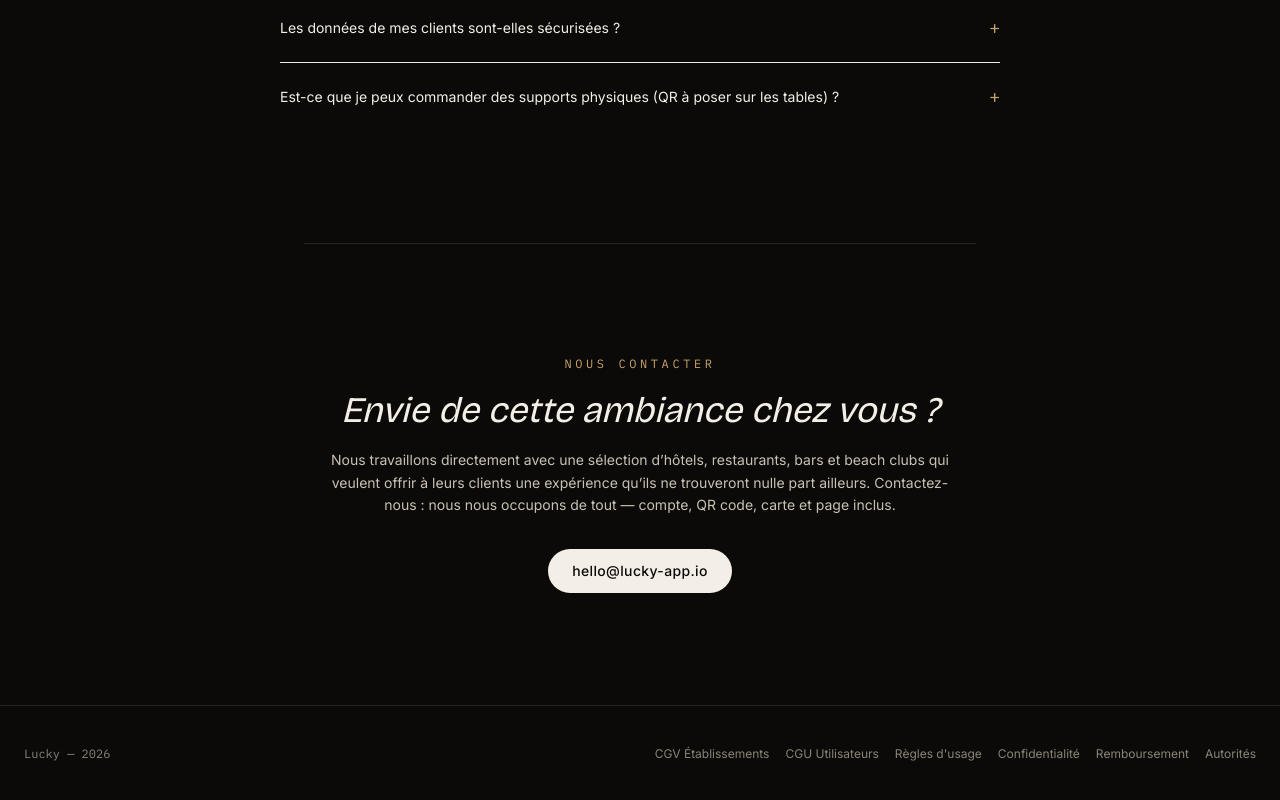
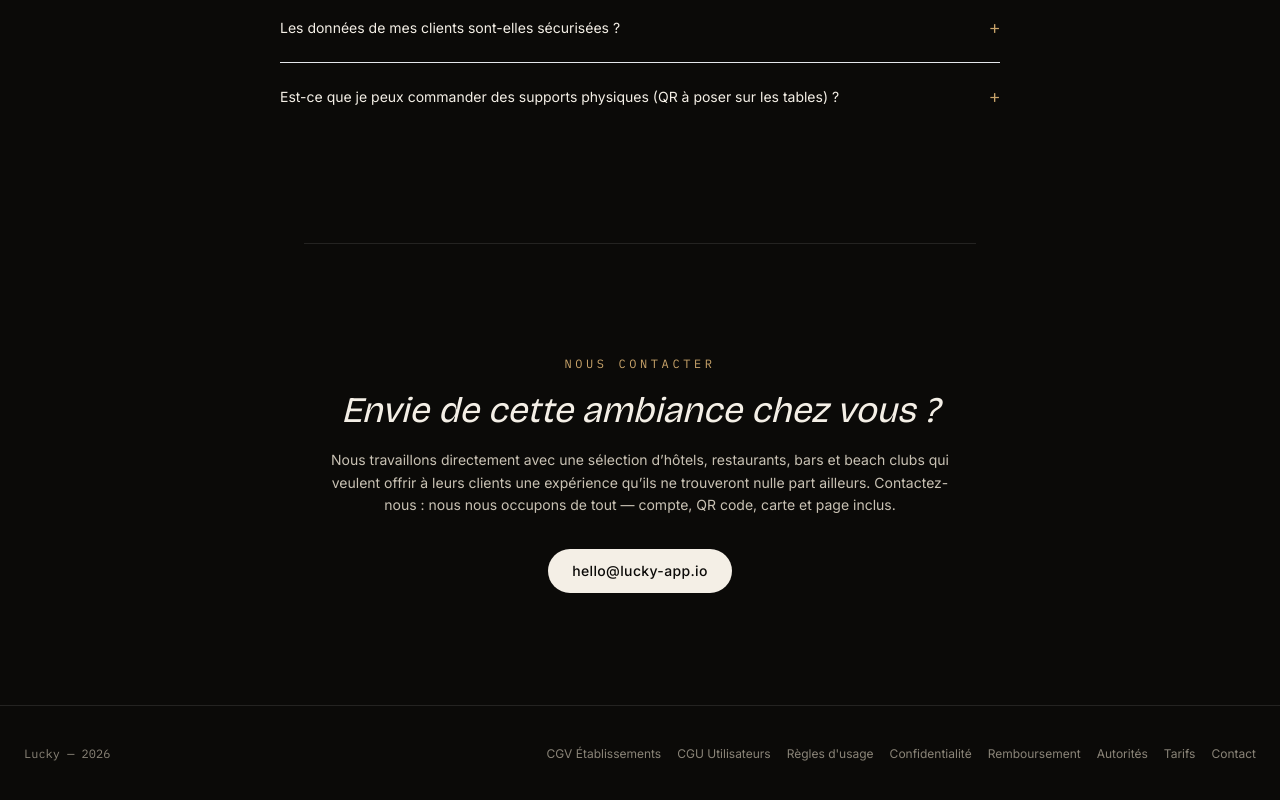
Before and after one commit to rodolphmenten-collab/Lucky-App, a Next.js app: page / in a window 1280 px wide. Shown: the part 5549-6349 px from the top of the page. Built offline with nearby package versions, Linux system fonts and the light colour scheme.

Commit message:
Pied de page: liens Tarifs et Contact

```diff
--- a/app/page.tsx
+++ b/app/page.tsx
@@ -242,6 +242,12 @@ export default function LandingPage() {
           <Link href="/legal/autorites" className="text-xs text-bone-faint hover:text-bone-dim">
             {lang === 'fr' ? 'Autorités' : 'Law Enforcement'}
           </Link>
+          <Link href="/tarifs" className="text-xs text-bone-faint hover:text-bone-dim">
+            {lang === 'fr' ? 'Tarifs' : 'Pricing'}
+          </Link>
+          <Link href="/legal/contact" className="text-xs text-bone-faint hover:text-bone-dim">
+            {lang === 'fr' ? 'Contact' : 'Contact'}
+          </Link>
         </div>
       </footer>
     </main>
```
